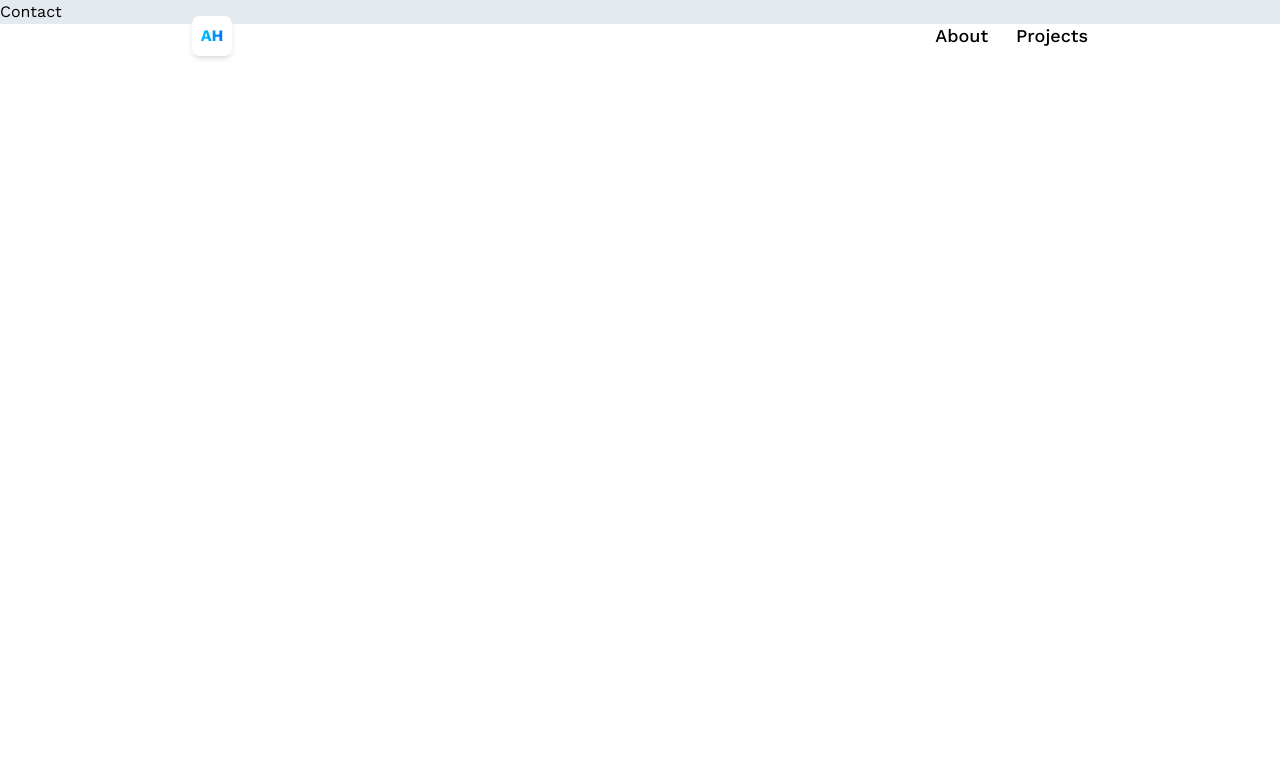
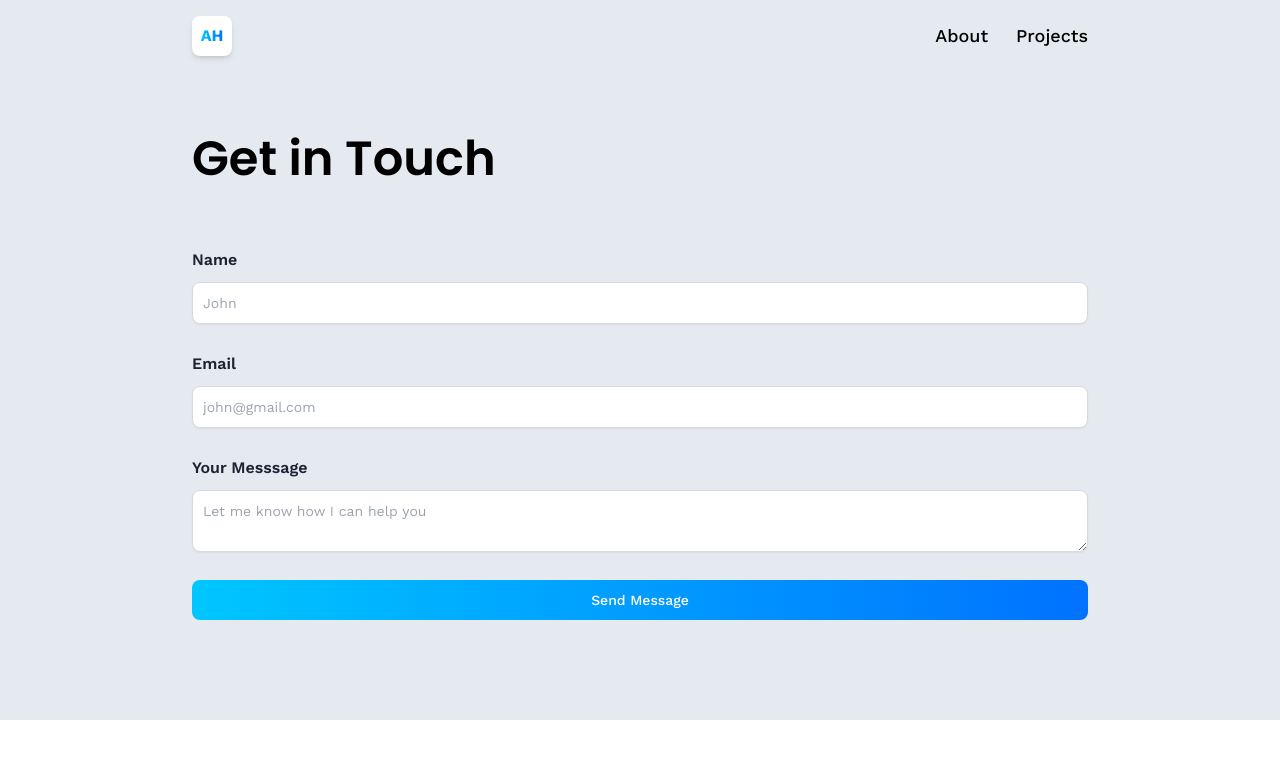
Before and after one commit to monika-shaw/3D_Portfolio, a React (Vite) app: page /contact in a window 1280 px wide. Shown: the top 758 px of the page. Built offline with nearby package versions, Linux system fonts and the light colour scheme.

Commit message:
Description : Developed email service. Developer : Monika.

```diff
--- a/package.json
+++ b/package.json
@@ -10,6 +10,7 @@
     "preview": "vite preview"
   },
   "dependencies": {
+    "@emailjs/browser": "^4.3.3",
     "@react-spring/three": "^9.7.3",
     "@react-three/drei": "^9.105.6",
     "@react-three/fiber": "^8.16.6",
--- a/src/pages/Contact.jsx
+++ b/src/pages/Contact.jsx
@@ -1,8 +1,101 @@
+import { useRef, useState } from "react"
+import emailjs from "@emailjs/browser"
+const Contact = () => {
+    const formRef = useRef()
+    const [form, setForm] = useState({
+        name: '', email: '', message: ''
+    })
 
-const Contact = () => {
-  return (
-    <div>Contact</div>
-  )
+    const [isLoading, setIsLoading] = useState(false)
+    const handleChange = (e) => {
+        setForm({ ...form, [e.target.name]: e.target.value })
+    }
+
+    const handleFocus = () => { }
+
+    const handleBlur = () => { }
+
+    const handleSubmit = (e) => {
+        e.preventDefault()
+        setIsLoading(true)
+        emailjs.send(
+            import.meta.env.VITE_APP_EMAILJS_SERVICE_ID,
+            import.meta.env.VITE_APP_EMAILJS_TEMPLATE_ID,
+            {
+                from_name: form.name,
+                to_name: "Monika",
+                from_email: form.email,
+                to_email: 'shawmonika616ms@gmail.com',
+                message: form.message
+            },
+            import.meta.env.VITE_APP_EMAILJS_PUBLIC_KEY
+        ).then(() => {
+            setIsLoading(false)
+            setForm({ ...form, [e.target.name]: e.target.value })
+        }).catch((err) => {
+            setIsLoading(false)
+            console.log(err);
+        })
+    }
+
+    return (
+        <section className="relative flex lg:flex-row flex-col max-container">
+            <div className="flex-1 min-w-[50%] flex flex-col">
+                <h1 className="head-text">Get in Touch</h1>
+                <form className="w-full flex flex-col gap-7 mt-14" onSubmit={handleSubmit}>
+                    <label className="text-black-500 font-semibold">Name
+                        <input
+                            type="text"
+                            name="name"
+                            className="input"
+                            placeholder="John"
+                            required
+                            value={form.name}
+                            onChange={handleChange}
+                            onFocus={handleFocus}
+                            onBlur={handleBlur}
+                        />
+                    </label>
+
+                    <label className="text-black-500 font-semibold">Email
+                        <input
+                            type="email"
+                            name="email"
+                            className="input"
+                            placeholder="john@gmail.com"
+                            required
+                            value={form.email}
+                            onChange={handleChange}
+                            onFocus={handleFocus}
+                            onBlur={handleBlur}
+                        />
+                    </label>
+
+                    <label className="text-black-500 font-semibold">Your Messsage
+                        <textarea
+                            name="message"
+                            className="textarea"
+                            placeholder="Let me know how I can help you"
+                            required
+                            value={form.message}
+                            onChange={handleChange}
+                            onFocus={handleFocus}
+                            onBlur={handleBlur}
+                        />
+                    </label>
+                    <button
+                        type="submit"
+                        className="btn"
+                        disabled={isLoading}
+                        onFocus={handleFocus}
+                        onBlur={handleBlur}
+                    >
+                        {isLoading ? 'Sending...' : 'Send Message'}
+                    </button>
+                </form>
+            </div>
+        </section>
+    )
 }
 
 export default Contact
```
Also changed, not shown: 2 other files (tests, documents, lock files or other folders).
